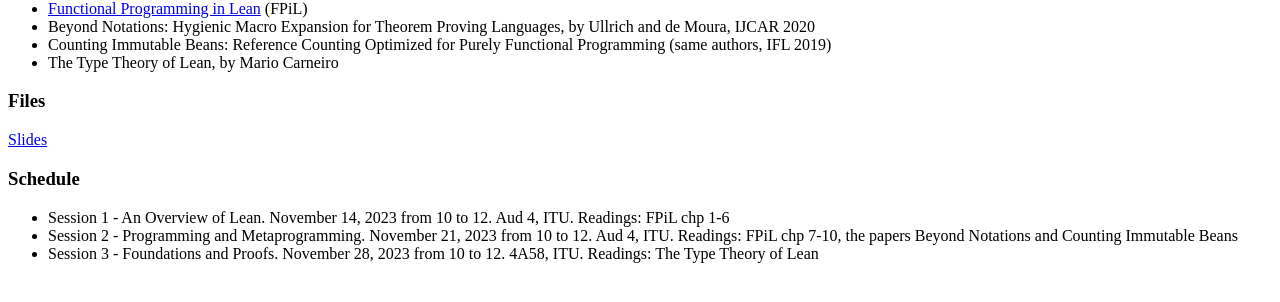
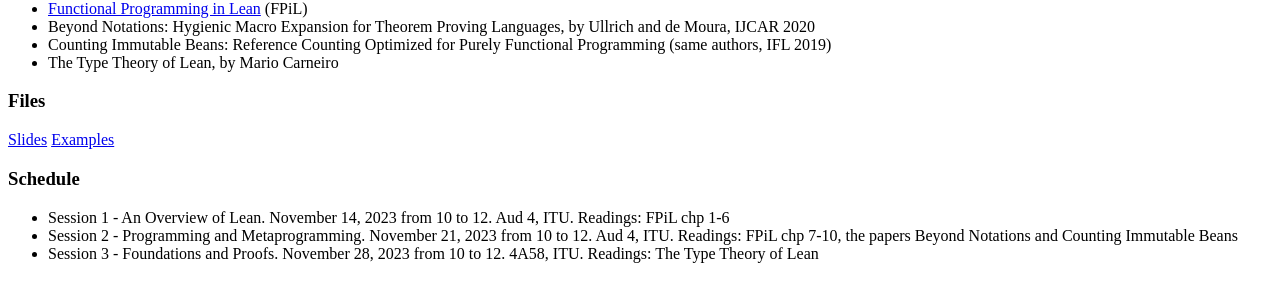
Before and after one commit to rmogelberg/pls.itu.dk, a Jekyll site: the page built from LeanCourse.md, in a window 1280 px wide. Shown: the part 509-811 px from the top of the page. Built offline with Jekyll 4.4.1, drawn with Linux system fonts in a browser that asks for light colours.

Commit message:
Link to Lean examples

```diff
--- a/LeanCourse.md
+++ b/LeanCourse.md
@@ -25,6 +25,7 @@
 
 ### Files
 [Slides](LEANCourseFiles/slides.pdf)
+[Examples](LEANCourseFiles/ITU Examples.zip)
 
 ### Schedule
 
```
